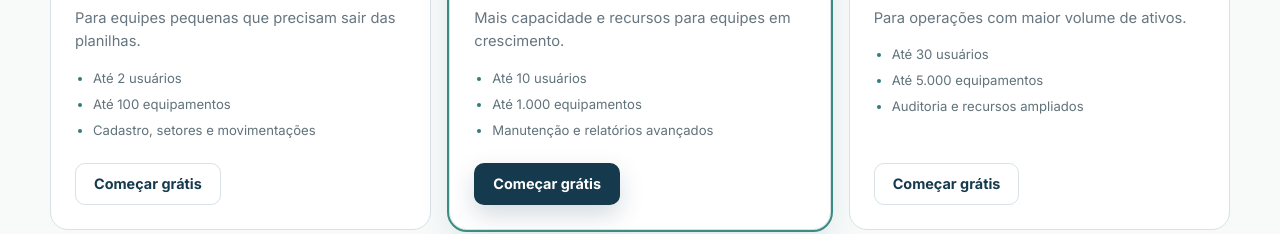
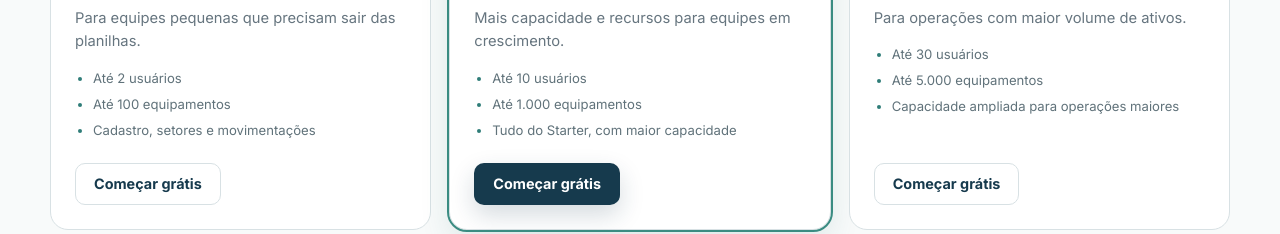
Before and after one commit to Rubertt12/Sistema-de-Inventario, a website: page index.html in a window 1280 px wide. Shown: the part 5899-6133 px from the top of the page. Drawn offline with Linux system fonts and the light colour scheme.

Commit message:
Align public plan descriptions with enforced entitlements

```diff
--- a/index.html
+++ b/index.html
@@ -91,8 +91,8 @@
       <div class="landing-section-heading"><span class="landing-eyebrow">Planos transparentes</span><h2>Comece com 7 dias grátis. Evolua quando precisar.</h2><p>Escolha a capacidade adequada para sua equipe. Todos os planos incluem acesso seguro por empresa e cobrança mensal pelo Mercado Pago.</p></div>
       <div class="landing-feature-grid landing-pricing-grid">
         <article class="landing-feature"><span class="landing-feature-number">STARTER</span><h3>R$ 39,90 <small>/ mês</small></h3><p>Para equipes pequenas que precisam sair das planilhas.</p><ul><li>Até 2 usuários</li><li>Até 100 equipamentos</li><li>Cadastro, setores e movimentações</li></ul><a class="landing-btn landing-btn-secondary" href="/login.html?mode=register">Começar grátis</a></article>
-        <article class="landing-feature landing-pricing-featured"><span class="landing-feature-number">PROFESSIONAL</span><h3>R$ 89,90 <small>/ mês</small></h3><p>Mais capacidade e recursos para equipes em crescimento.</p><ul><li>Até 10 usuários</li><li>Até 1.000 equipamentos</li><li>Manutenção e relatórios avançados</li></ul><a class="landing-btn landing-btn-primary" href="/login.html?mode=register">Começar grátis</a></article>
-        <article class="landing-feature"><span class="landing-feature-number">ENTERPRISE</span><h3>R$ 199,90 <small>/ mês</small></h3><p>Para operações com maior volume de ativos.</p><ul><li>Até 30 usuários</li><li>Até 5.000 equipamentos</li><li>Auditoria e recursos ampliados</li></ul><a class="landing-btn landing-btn-secondary" href="/login.html?mode=register">Começar grátis</a></article>
+        <article class="landing-feature landing-pricing-featured"><span class="landing-feature-number">PROFESSIONAL</span><h3>R$ 89,90 <small>/ mês</small></h3><p>Mais capacidade e recursos para equipes em crescimento.</p><ul><li>Até 10 usuários</li><li>Até 1.000 equipamentos</li><li>Tudo do Starter, com maior capacidade</li></ul><a class="landing-btn landing-btn-primary" href="/login.html?mode=register">Começar grátis</a></article>
+        <article class="landing-feature"><span class="landing-feature-number">ENTERPRISE</span><h3>R$ 199,90 <small>/ mês</small></h3><p>Para operações com maior volume de ativos.</p><ul><li>Até 30 usuários</li><li>Até 5.000 equipamentos</li><li>Capacidade ampliada para operações maiores</li></ul><a class="landing-btn landing-btn-secondary" href="/login.html?mode=register">Começar grátis</a></article>
       </div>
       <p class="landing-hero-note">Teste gratuito de 7 dias por workspace. Não é necessário cadastrar cartão durante o teste. Após o período, escolha um plano para continuar realizando operações. Os limites são aplicados pelo banco de dados.</p>
     </div></section>
```
